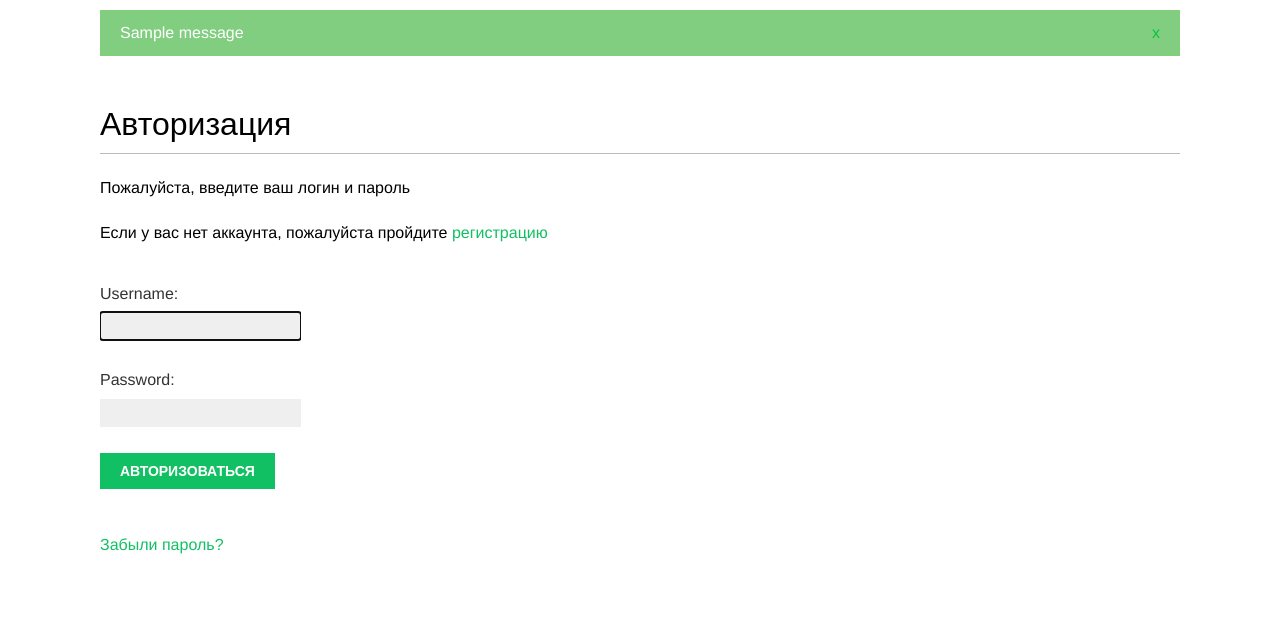
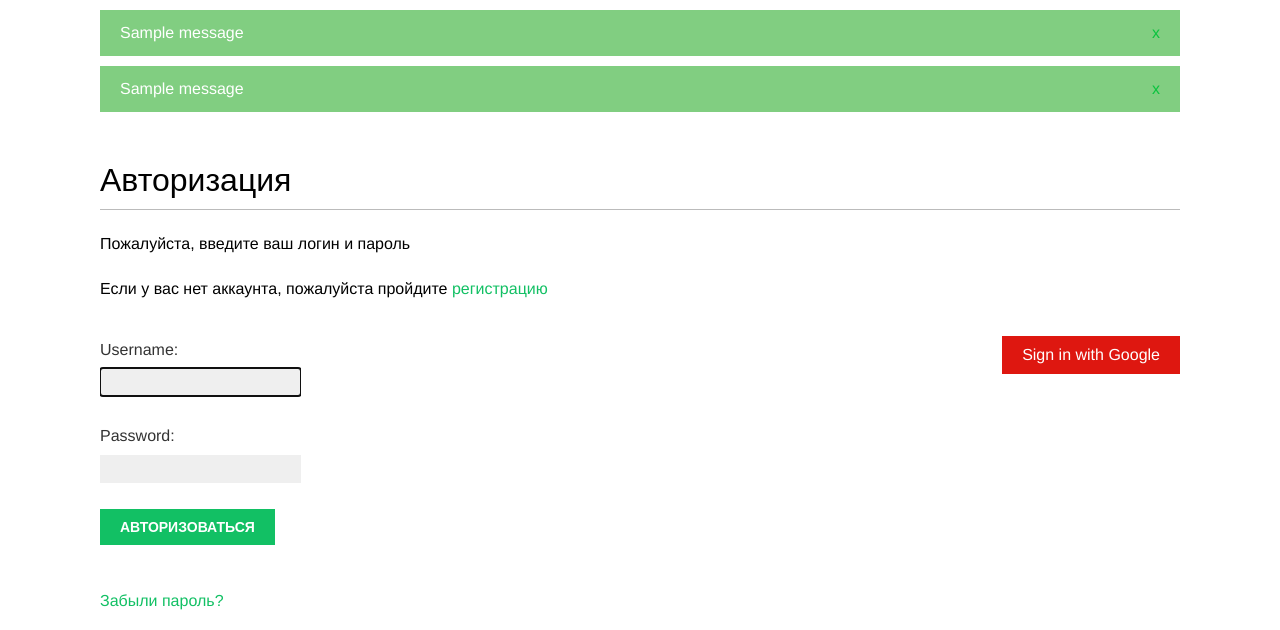
Before and after one commit to IgorPanchenko/Bookmarks, a Django app: page /account/login/ in a window 1280 px wide. Shown: the part 47-677 px from the top of the page. Run offline with Django 5.2, Linux system fonts and the light colour scheme; tables that the repository leaves empty hold one stand-in row (values such as "Sample post"); one stand-in notice (Sample message) is shown; some web fonts are replaced.

Commit message:
добавлена аунтификация через гугл и фича с js работает

```diff
--- a/account/authentication.py
+++ b/account/authentication.py
@@ -1,10 +1,12 @@
 from django.contrib.auth.models import User
+from account.models import Profile
 
 
 class EmailAuthBackend:
     """
     Authenticate using an e-mail address.
     """
+
     def authenticate(self, request, username=None, password=None):
         try:
             user = User.objects.get(email=username)
@@ -19,3 +21,7 @@
             return User.objects.get(pk=user_id)
         except User.DoesNotExist:
             return None
+
+
+def create_profile(backend, user, *args, **kwargs):
+    Profile.objects.get_or_create(user=user)
--- a/account/templates/base.html
+++ b/account/templates/base.html
@@ -39,6 +39,16 @@
     {% endfor %}
 </ul>
 {% endif %}
+{% if messages %}
+<ul class="messages">
+    {% for message in messages %}
+    <li class="{{ message.tags }}">
+        {{ message|safe }}
+        <a href="#" class="close">x</a>
+    </li>
+    {% endfor %}
+</ul>
+{% endif %}
 <div id="content">
     {% block content %}
     {% endblock %}
--- a/account/templates/registration/login.html
+++ b/account/templates/registration/login.html
@@ -6,7 +6,7 @@
 {% else %}
 <p>Пожалуйста, введите ваш логин и пароль</p>
 <p>Если у вас нет аккаунта, пожалуйста пройдите
-<a href="{% url 'register' %}">регистрацию</a></p>
+    <a href="{% url 'register' %}">регистрацию</a></p>
 {% endif %}
 <div class="login-form">
     <form action="{% url 'login' %}" method="post"> {{ form.as_p }}
@@ -15,8 +15,17 @@
     </form>
     <p>
         <a href="{% url 'password_reset' %}">
-        Забыли пароль?
+            Забыли пароль?
         </a>
     </p>
 </div>
+<div class="social">
+    <ul>
+        <li class="google">
+            <a href="{% url 'social:begin' 'google-oauth2' %}">
+            Sign in with Google
+            </a>
+        </li>
+    </ul>
+</div>
 {% endblock %}
--- a/account/views.py
+++ b/account/views.py
@@ -7,6 +7,7 @@
 from django.contrib.auth.decorators import login_required
 
 from account.models import Profile
+from django.contrib import messages
 
 
 @login_required
--- a/core/urls.py
+++ b/core/urls.py
@@ -22,6 +22,7 @@
 urlpatterns = [
     path('admin/', admin.site.urls),
     path('account/', include('account.urls')),
+    path('social-auth/', include('social_django.urls', namespace='social')),
     path('images/', include('images.urls', namespace='images')),
 ]
 
```
Also changed, not shown: core/settings.py (+21 -2 lines).
